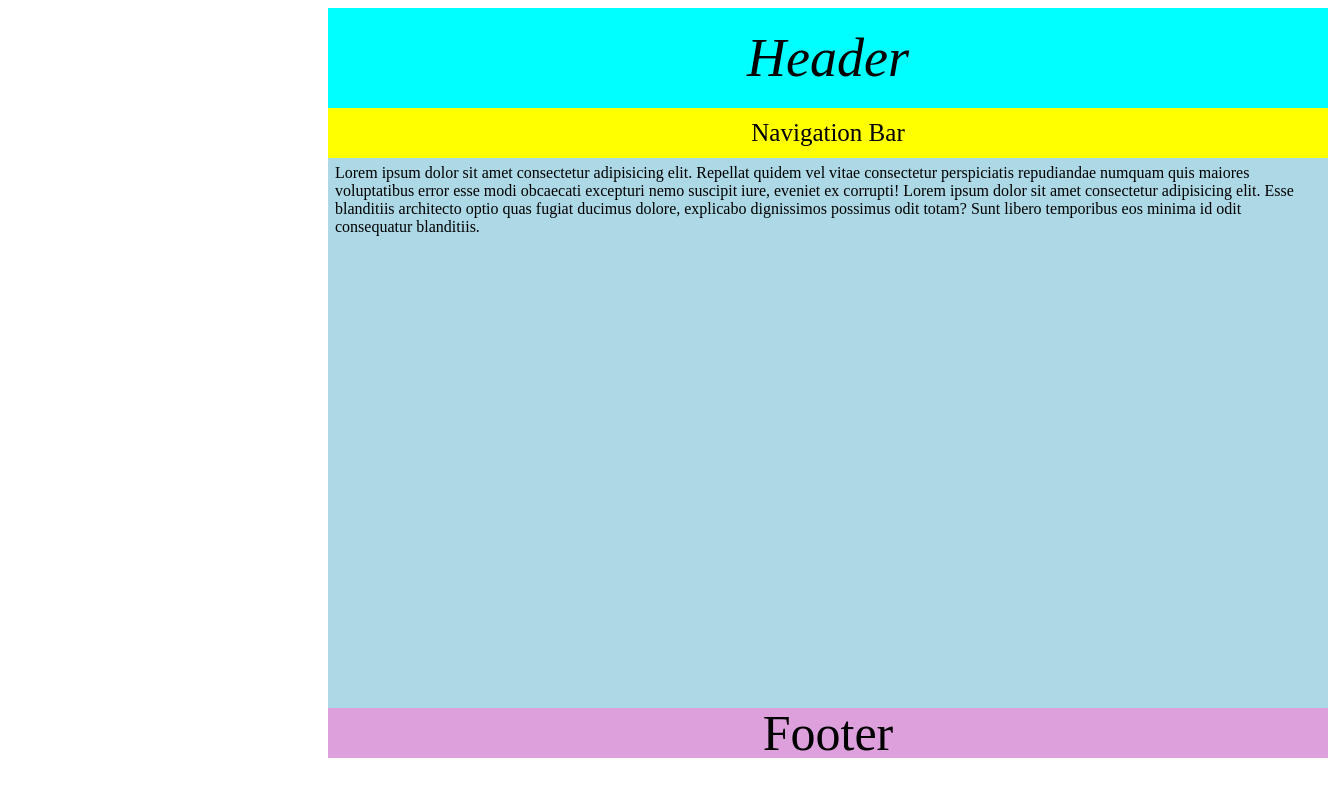
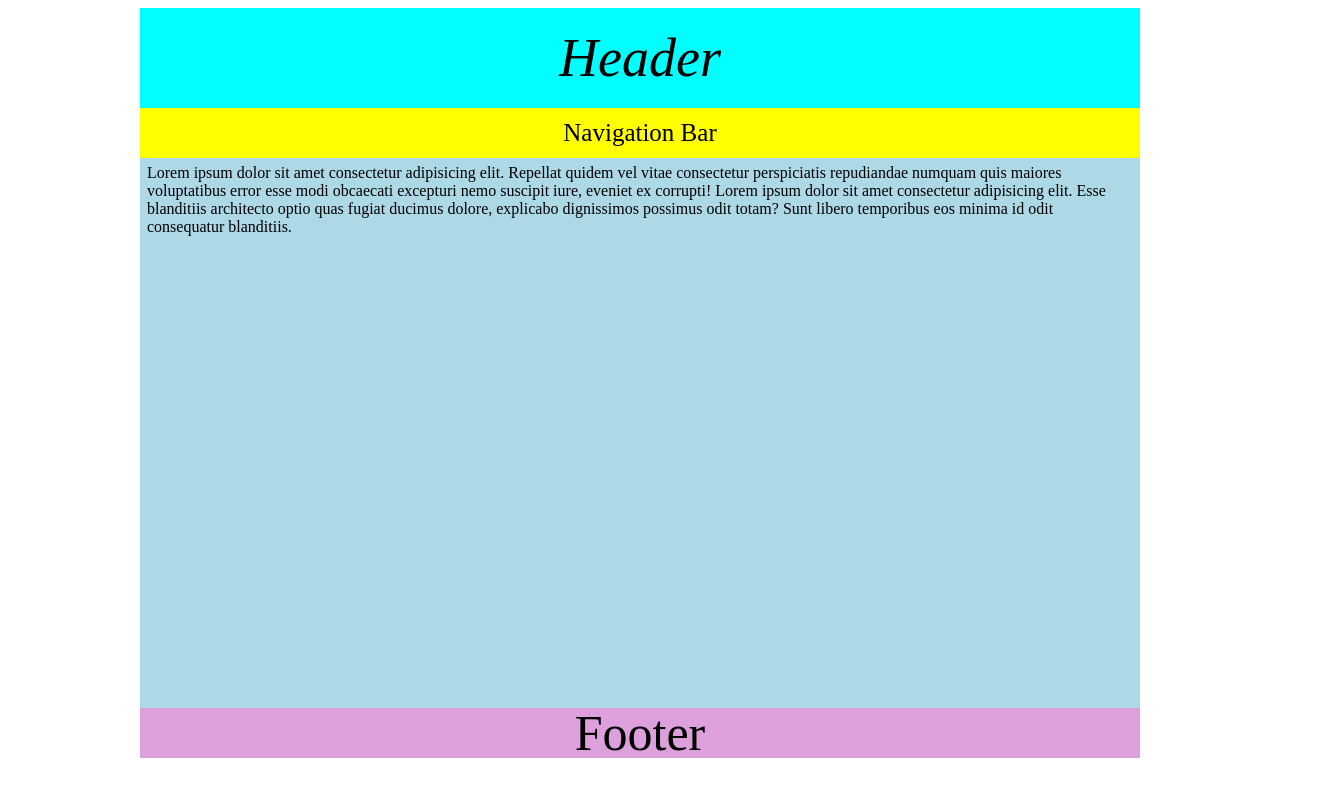
Before and after one commit to 9OAT0/thanachat_66022646_lab, a plain HTML site: page index.html in a window 1280 px wide. Shown: the whole page, 1328 px wide, since content can reach past the window. Drawn offline with Linux system fonts and the light colour scheme.

Commit message:
Update MyCSS.css

```diff
--- a/MyCSS.css
+++ b/MyCSS.css
@@ -1,6 +1,6 @@
 body{
-    position: absolute;
-    left: 25%;
+
+
 }
 .flex-con{
     display: flex;
@@ -10,6 +10,7 @@ body{
     flex-direction: row;
     justify-content: center;
     align-items: center;
+    margin: auto;
 }
 .flex-header{
     font-size: 54px;
@@ -23,6 +24,7 @@ body{
     flex-direction: row;
     justify-content: center;
     align-items: center;
+    margin: auto;
 }
 .flex-navi-word{
     font-size: 25px;
@@ -32,6 +34,7 @@ body{
     width: 1000px;
     height: 550px;
     background-color: lightblue;
+    margin: auto;
 }
 .lorem{
     margin: 7px;
@@ -45,6 +48,7 @@ body{
     flex-direction: row;
     justify-content: center;
     align-items: center;
+    margin: auto;
 }
 .footer{
     font-size: 50px;
```
